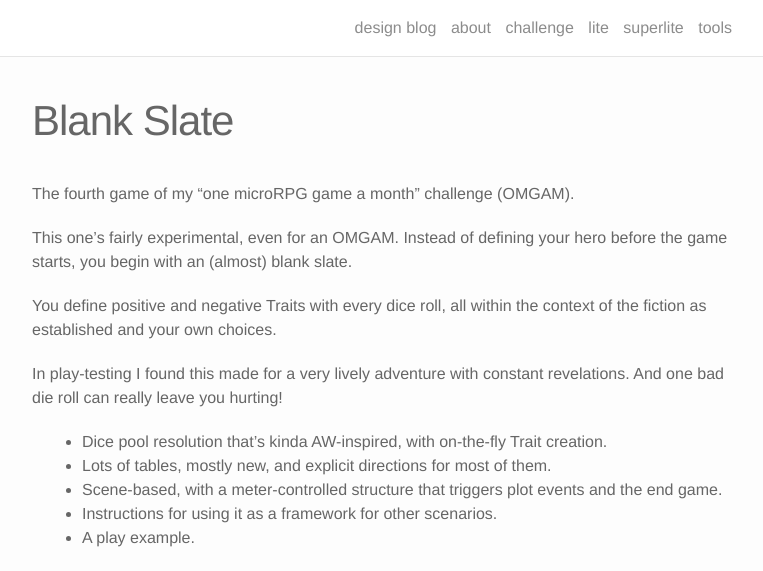
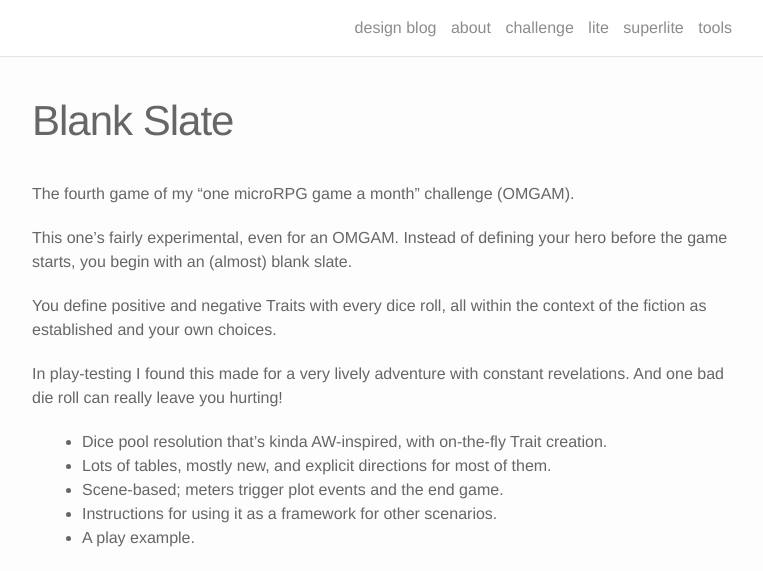
Before and after one commit to exposit/katarpgs, a Jekyll site: the page built from _superlite/blankslate.md, in a window 1280 px wide and 979 px high, cut to the strip 0-571 px from the top of the window. Shown: the whole strip, without its empty margins (258-1021 px from the left). Built offline with Jekyll 4.4.1, drawn with Linux system fonts in a browser that asks for light colours; nearby versions of some CDN libraries.

Commit message:
more rework

```diff
--- a/_superlite/blankslate.md
+++ b/_superlite/blankslate.md
@@ -17,7 +17,7 @@ In play-testing I found this made for a very lively adventure with constant reve
 
 * Dice pool resolution that's kinda AW-inspired, with on-the-fly Trait creation.
 * Lots of tables, mostly new, and explicit directions for most of them.
-* Scene-based, with a meter-controlled structure that triggers plot events and the end game.
+* Scene-based; meters trigger plot events and the end game.
 * Instructions for using it as a framework for other scenarios.
 * A play example.
 
```
